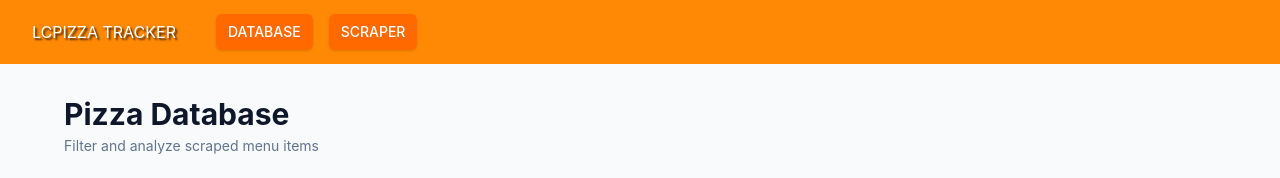
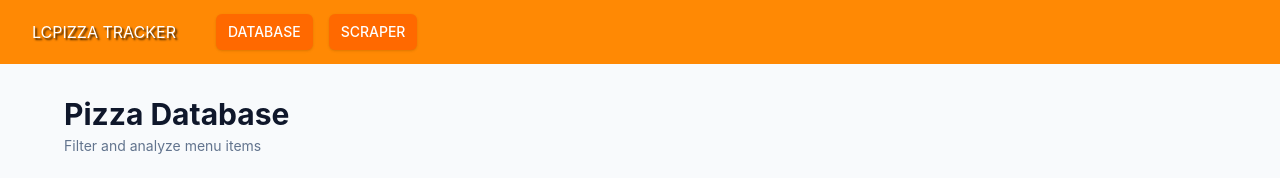
Before and after one commit to Shady1523/Caesar-web-app, a React app in the folder frontend/: page / in a window 1280 px wide. Shown: the top 178 px of the page. Built offline with nearby package versions, Linux system fonts and the light colour scheme; no server answers; the HTML template or start-up script is replaced by a standard one.

Commit message:
Refactor front page

```diff
--- a/frontend/src/Dashboard.jsx
+++ b/frontend/src/Dashboard.jsx
@@ -76,7 +76,7 @@ function Dashboard() {
         {/* HEADER */}
         <div className="mb-6">
           <h2 className="text-3xl font-bold text-slate-900">Pizza Database</h2>
-          <p className="text-sm text-slate-500 mt-1">Filter and analyze scraped menu items</p>
+          <p className="text-sm text-slate-500 mt-1">Filter and analyze menu items</p>
         </div>
 
         {/* THE FILTER PANEL */}
--- a/frontend/src/Scraper.jsx
+++ b/frontend/src/Scraper.jsx
@@ -142,7 +142,7 @@ function Scraper() {
               type="text"
               value={zipCode}
               onChange={(e) => setZipCode(e.target.value)}
-              placeholder="Enter a 5 digit ZIP Code"
+              placeholder="Enter a 5 Digit ZIP Code"
               required
               disabled={loading || statusMsg.text !== ""}
               className="w-64 bg-white text-slate-900 p-2.5 rounded-lg border border-slate-300 focus:outline-none focus:ring-2 focus:ring-orange-500 shadow-sm"/>
```
